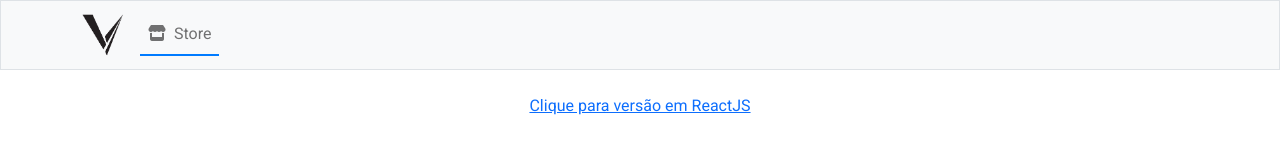
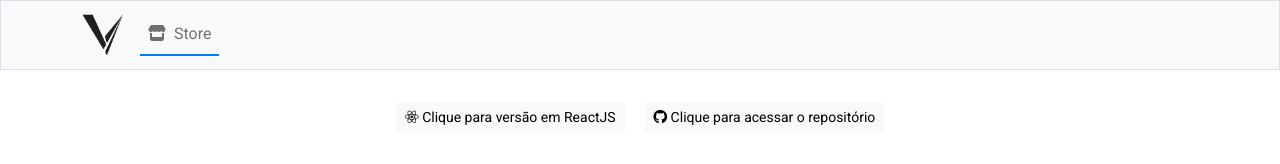
Before and after one commit to guyddogl/V-store, a plain HTML site: page index.html in a window 1280 px wide. Drawn offline with nearby package versions, Linux system fonts and the light colour scheme; no server answers.

Commit message:
feat: Adiciona links para repositório e versão ReactJS

```diff
--- a/index.html
+++ b/index.html
@@ -39,7 +39,12 @@
   <div class="container">
     <div class="row">
       <div class="col-12 text-center mt-4">
-        <a href="https://ve-commerce-guyddogl.vercel.app/store" class="link">Clique para versão em ReactJS</a>
+        <a class="btn btn-sm btn-light m-2" href="https://ve-commerce-guyddogl.vercel.app/store" class="link">
+          <i class="fa-brands fa-react"></i> Clique para versão em ReactJS
+        </a>
+        <a class="btn btn-sm btn-light m-2" href="https://github.com/guyddogl/V-store" class="link">
+          <i class="fa-brands fa-github"></i> Clique para acessar o repositório
+        </a>
       </div>
     </div>
   </div>
```
